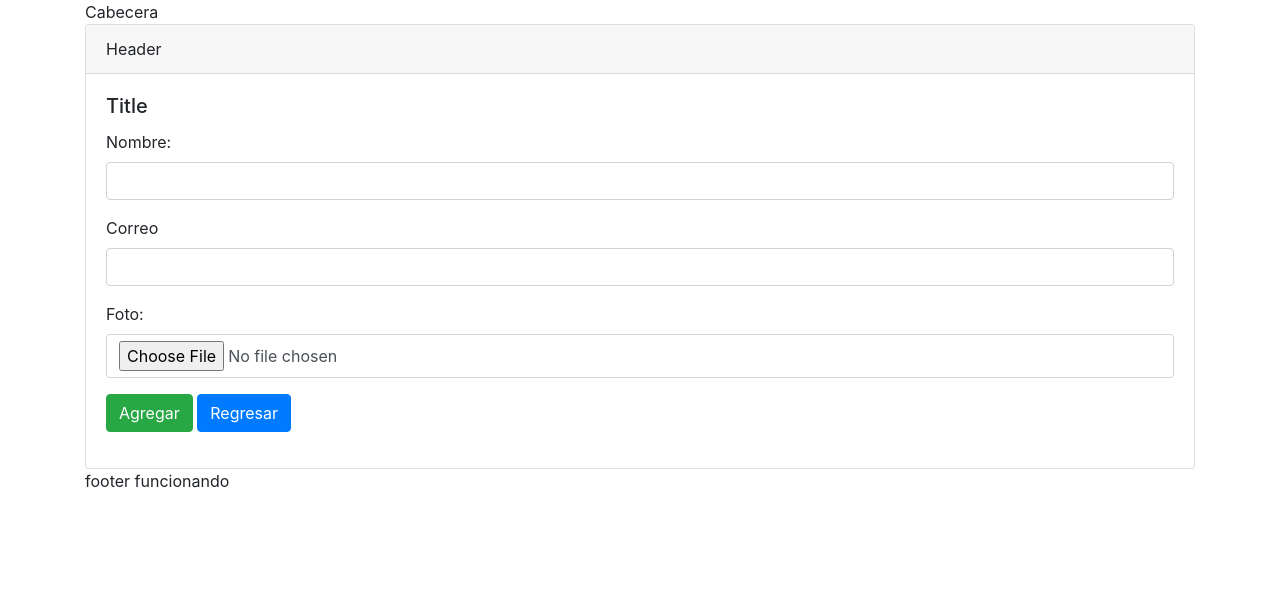
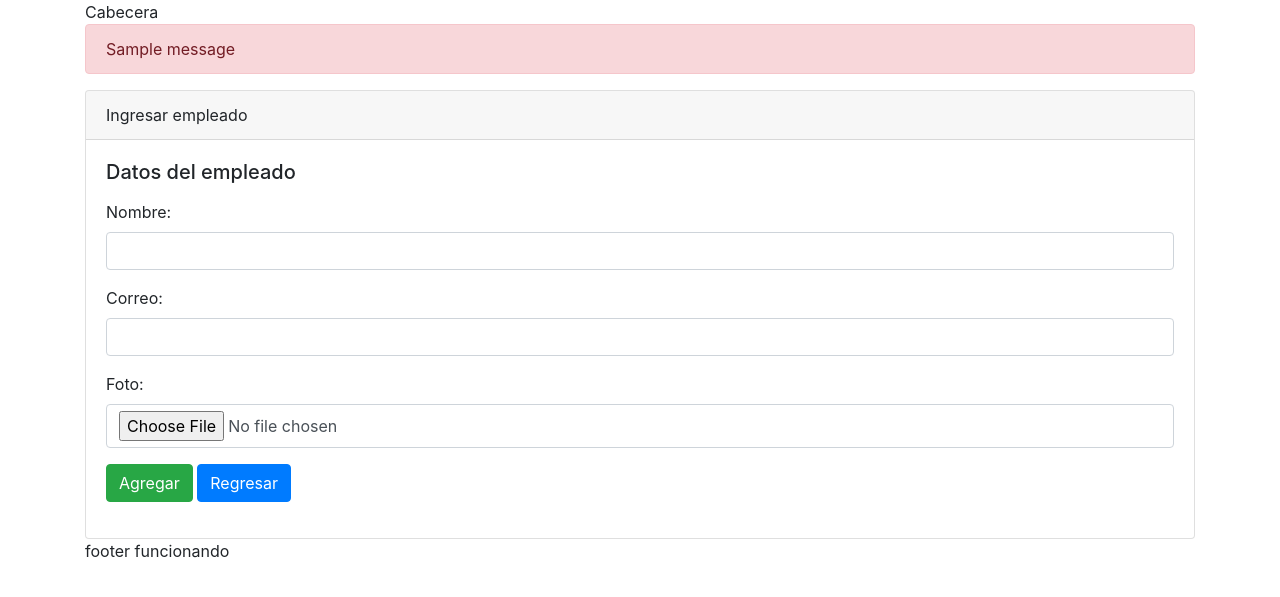
Before and after one commit to patricioBsarmiento/sistemas-empleados-2123, a Flask app: page /create in a window 1280 px wide. Shown: the part 56-653 px from the top of the page. Run offline with Flask 2, Linux system fonts and the light colour scheme; tables that the repository leaves empty or names only in its code hold one stand-in row (values such as "Sample post"); one stand-in notice (Sample message) is shown; some libraries are stand-ins or nearby versions.

Commit message:
modif crud

```diff
--- a/app.py
+++ b/app.py
@@ -1,6 +1,7 @@
 from flask import Flask
-from flask import render_template, request, redirect, url_for
+from flask import render_template, request, redirect, url_for, flash
 from flask import send_from_directory
+from flask.helpers import flash
 from flaskext.mysql import MySQL
 from datetime import datetime
 import os
@@ -8,6 +9,7 @@ import os
 from pymysql.cursors import Cursor
 
 app = Flask(__name__)
+app.secret_key="Codoacodo"
 #MODIFICAN LO QUE SEA
 #modifican otra cosa
 mysql = MySQL()
@@ -31,9 +33,9 @@ def index():
     conn = mysql.connect()
     cursor = conn.cursor()
     cursor.execute(sql)
+    empleados = cursor.fetchall()#traeme todos
+    print(empleados)#mostralos
     conn.commit()
-    empleados = cursor.fetchall()
-
     return render_template('empleados/index.html', empleados = empleados)
 
 
@@ -77,7 +79,7 @@ def update():
     now = datetime.now()
     tiempo = now.strftime('%Y%H%M%S')
 
-    if _foto.filename != '':
+    if _foto.filename != '': #me aseguro que haya foto
         nuevoNombreFoto = tiempo+_foto.filename
         _foto.save("uploads/" + nuevoNombreFoto)
 
@@ -99,9 +101,13 @@ def create():
 
 @app.route('/store', methods=['POST'])
 def storage():
-    _nombre = request.form['txtNombre']
-    _correo = request.form['txtCorreo']
-    _foto = request.files['txtFoto']
+    _nombre=request.form['txtNombre']
+    _correo=request.form['txtCorreo']
+    _foto=request.files['txtFoto']
+
+    if _nombre=='' or _correo=='' or _foto=='':
+        flash('Falta llenar algun dato')
+        return redirect(url_for('create'))
 
     now = datetime.now()
     tiempo = now.strftime("%Y%H%M%S")
--- a/templates/empleados/create.html
+++ b/templates/empleados/create.html
@@ -1,21 +1,32 @@
 {% include 'header.html' %}
 
+{% with messages= get_flashed_messages() %}
+
+    {% if messages %}
+        <div class="alert alert-danger" role="alert">
+            {% for message in messages %}
+                {{message}}
+            {% endfor %}
+        </div>
+    {% endif %}
+
+{% endwith %}
+
 <form method="post" action="/store" enctype="multipart/form-data">
-
     <div class="card">
         <div class="card-header">
-            Header
+            Ingresar empleado
         </div>
         <div class="card-body">
-            <h5 class="card-title">Title</h5>
-            <class class="card-text">
+            <h5 class="card-title">Datos del empleado</h5>
+            <p class="card-text">
 
                 <div class="form-group">
                     <label for="txtNombre">Nombre:</label>
                     <input id="txtNombre" class="form-control" type="text" name="txtNombre">
                 </div>
                 <div class="form-group">
-                <label for="txtCorreo">Correo</label>
+                    <label for="txtCorreo">Correo:</label>
                     <input id="txtCorreo" class="form-control" type="text" name="txtCorreo">
                 </div>
                 <div class="form-group">
@@ -23,21 +34,11 @@
                     <input id="txtFoto" class="form-control" type="file" name="txtFoto">
                 </div>
                 <div class="form-group">
-                <input type="submit" class="btn btn-success" value="Agregar" >
+                    <input type="submit" class="btn btn-success" value="Agregar">
                     <a href="{{url_for('index')}}" class="btn btn-primary">Regresar</a>
-
                 </div>
-
-
-            </class>
+               </p>
         </div>
     </div>
-
-
-
-
-
-
 </form>
-
 {% include 'footer.html' %}
--- a/templates/empleados/edit.html
+++ b/templates/empleados/edit.html
@@ -5,7 +5,7 @@
     <form method="post" action="/update" enctype="multipart/form-data">
 
         <div class="card">
-            <div class="cacrd-header">
+            <div class="card-header">
                 Editar empleado
             </div>
             <div class="card-body">
```
Also changed, not shown: uploads/2021160251fondo.png (added). Lines whose indentation alone changed are shown as unchanged.
